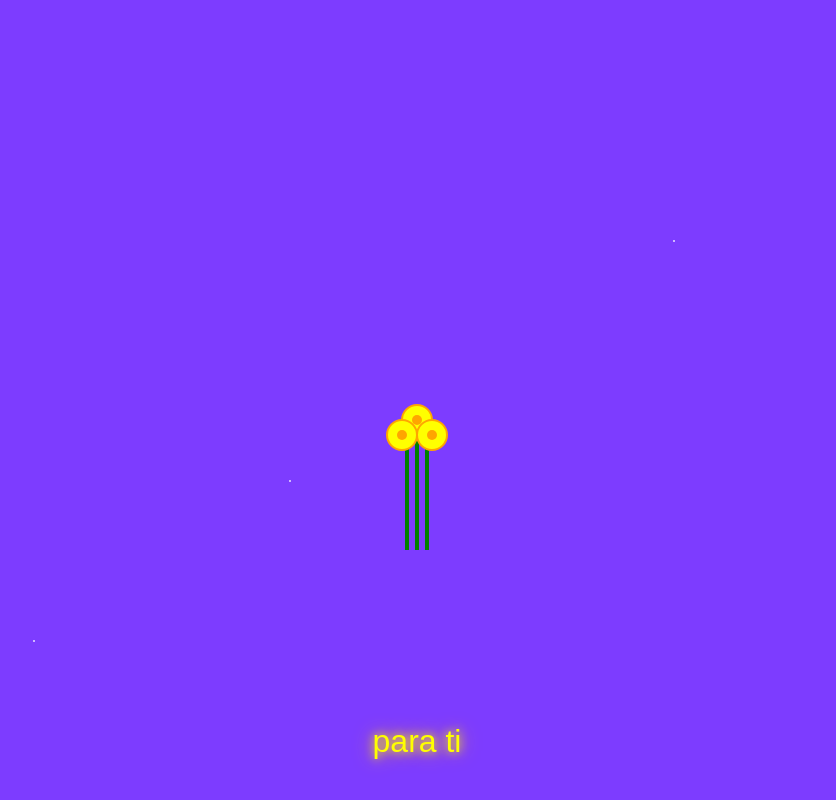
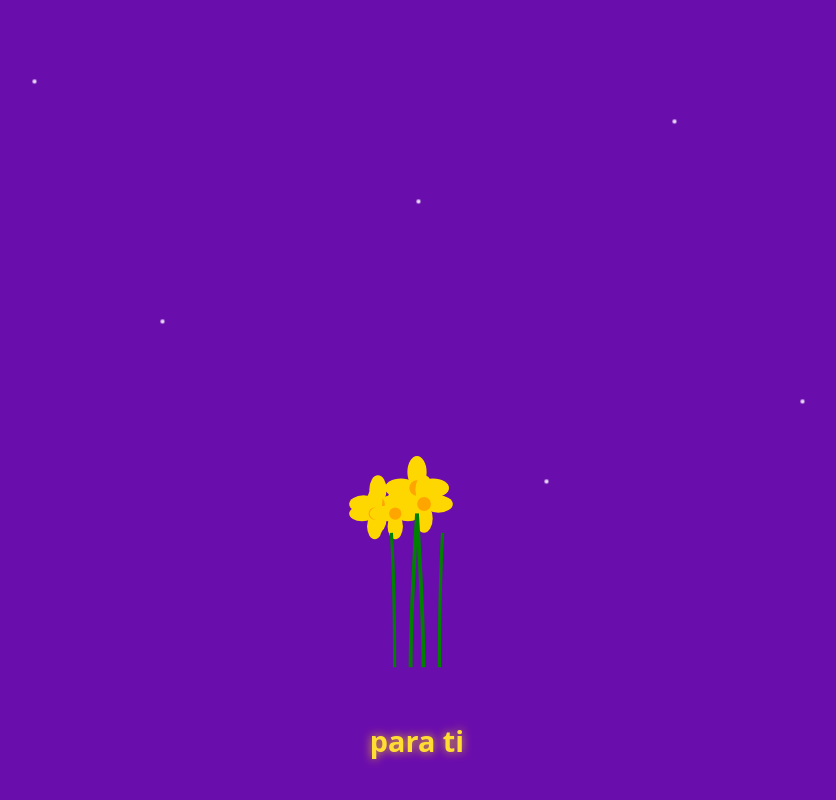
Before and after one commit to yeiberdavid989-ux/Mi-, a plain HTML site: page KInde.html in a window 1280 px wide. Shown: the whole page, without its empty margins (223-1059 px from the left). Drawn offline with Linux system fonts and the light colour scheme.

Commit message:
Update KInde.html

```diff
--- a/KInde.html
+++ b/KInde.html
@@ -1,89 +1,92 @@
-<!DOCTYPE html>
+<!doctype html>
 <html lang="es">
 <head>
-  <meta charset="UTF-8">
-  <title>Paisaje con flores</title>
+<meta charset="utf-8" />
+<meta name="viewport" content="width=device-width,initial-scale=1" />
+<title>Flores para ti</title>
 <style>
-    body {
-      margin: 0;
-      height: 100vh;
-      display: flex;
-      align-items: center;
-      justify-content: center;
-      background: #7d3cff; /* Violeta */
-      overflow: hidden;
+  html,body{
+    margin:0; padding:0;
+    height:100%; overflow:hidden;
+    font-family: system-ui, sans-serif;
+    background:#6a0dad; /* Violeta */
   }
 
   /* Estrellas */
-    .estrella {
-      position: absolute;
-      width: 2px;
-      height: 2px;
-      background: white;
-      border-radius: 50%;
-      animation: destello 3s infinite ease-in-out;
+  .star {
+    position:absolute;
+    width:3px; height:3px;
+    background:white;
+    border-radius:50%;
+    animation: twinkle 2s infinite alternate;
+  }
+  @keyframes twinkle {
+    from { opacity:0.2; transform:scale(1); }
+    to   { opacity:1; transform:scale(1.5); }
   }
 
-    .estrella.fugaz {
-      width: 3px;
-      height: 3px;
-      background: white;
-      border-radius: 50%;
-      animation: fugaz 4s infinite linear;
-    }
-
-    @keyframes destello {
-      0%, 100% { opacity: 0.3; }
-      50% { opacity: 1; }
-    }
-
-    @keyframes fugaz {
-      0% { transform: translate(-50vw, -50vh); opacity: 0; }
-      10% { opacity: 1; }
-      100% { transform: translate(50vw, 50vh); opacity: 0; }
+  /* Ramo centrado */
+  .bouquet {
+    position:absolute;
+    bottom:15vh;
+    left:50%;
+    transform:translateX(-50%);
+    width:min(320px,70vw);
+    max-width:350px;
   }
 
   /* Texto */
-    .mensaje {
-      position: absolute;
-      bottom: 40px;
-      font-size: 2rem;
-      color: yellow;
-      text-shadow: 0 0 10px yellow, 0 0 20px orange;
-      font-family: Arial, sans-serif;
+  .dedication{
+    position:absolute;
+    bottom:5vh;
+    left:50%;
+    transform:translateX(-50%);
+    color:#ffdd33;
+    font-size:1.8rem;
+    font-weight:bold;
+    text-shadow:0 0 10px rgba(255,220,0,0.8);
   }
 </style>
 </head>
 <body>
-  <!-- Estrellas normales -->
-  <div class="estrella" style="top:20%; left:10%"></div>
-  <div class="estrella" style="top:30%; left:70%"></div>
-  <div class="estrella" style="top:60%; left:40%"></div>
-  <div class="estrella" style="top:80%; left:20%"></div>
 
-  <!-- Estrella fugaz -->
-  <div class="estrella fugaz" style="top:10%; left:0%"></div>
+  <!-- Estrellas -->
+  <div class="star" style="top:10%;left:20%;"></div>
+  <div class="star" style="top:25%;left:50%;"></div>
+  <div class="star" style="top:15%;left:70%;"></div>
+  <div class="star" style="top:40%;left:30%;"></div>
+  <div class="star" style="top:50%;left:80%;"></div>
+  <div class="star" style="top:60%;left:60%;"></div>
 
-  <!-- Flores en SVG -->
-  <svg width="200" height="300" viewBox="0 0 200 300">
-    <!-- Tallos -->
-    <line x1="100" y1="300" x2="100" y2="180" stroke="green" stroke-width="4"/>
-    <line x1="110" y1="300" x2="110" y2="190" stroke="green" stroke-width="4"/>
-    <line x1="90" y1="300" x2="90" y2="190" stroke="green" stroke-width="4"/>
+  <!-- Ramo de flores -->
+  <svg class="bouquet" viewBox="0 0 500 500" xmlns="http://www.w3.org/2000/svg">
+    <defs>
+      <g id="flor">
+        <!-- Pétalos -->
+        <ellipse cx="0" cy="-25" rx="15" ry="25" fill="gold"/>
+        <ellipse cx="0" cy="25" rx="15" ry="25" fill="gold"/>
+        <ellipse cx="-25" cy="0" rx="25" ry="15" fill="gold"/>
+        <ellipse cx="25" cy="0" rx="25" ry="15" fill="gold"/>
+        <!-- Centro -->
+        <circle cx="0" cy="0" r="12" fill="orange"/>
+      </g>
+    </defs>
 
-    <!-- Flores -->
-    <g fill="yellow" stroke="orange" stroke-width="2">
-      <circle cx="100" cy="170" r="15"/>
-      <circle cx="115" cy="185" r="15"/>
-      <circle cx="85" cy="185" r="15"/>
-    </g>
-    <!-- Centros de las flores -->
-    <circle cx="100" cy="170" r="5" fill="orange"/>
-    <circle cx="115" cy="185" r="5" fill="orange"/>
-    <circle cx="85" cy="185" r="5" fill="orange"/>
+    <!-- Flores bien centradas en sus tallos -->
+    <use href="#flor" x="250" y="200"/>
+    <use href="#flor" x="210" y="250" transform="scale(0.9)"/>
+    <use href="#flor" x="290" y="250" transform="scale(0.9)"/>
+    <use href="#flor" x="230" y="300" transform="scale(0.8)"/>
+    <use href="#flor" x="270" y="300" transform="scale(0.8)"/>
+
+    <!-- Tallos ajustados -->
+    <path d="M250 240 C245 320 240 400 240 480" stroke="green" stroke-width="6" fill="none"/>
+    <path d="M250 240 C255 320 260 400 260 480" stroke="green" stroke-width="6" fill="none"/>
+    <path d="M210 270 C215 350 215 420 215 480" stroke="green" stroke-width="5" fill="none"/>
+    <path d="M290 270 C285 360 285 420 285 480" stroke="green" stroke-width="5" fill="none"/>
   </svg>
 
   <!-- Texto -->
-  <div class="mensaje">para ti</div>
+  <div class="dedication">para ti</div>
 </body>
 </html>
```
Lines whose indentation alone changed are shown as unchanged.
